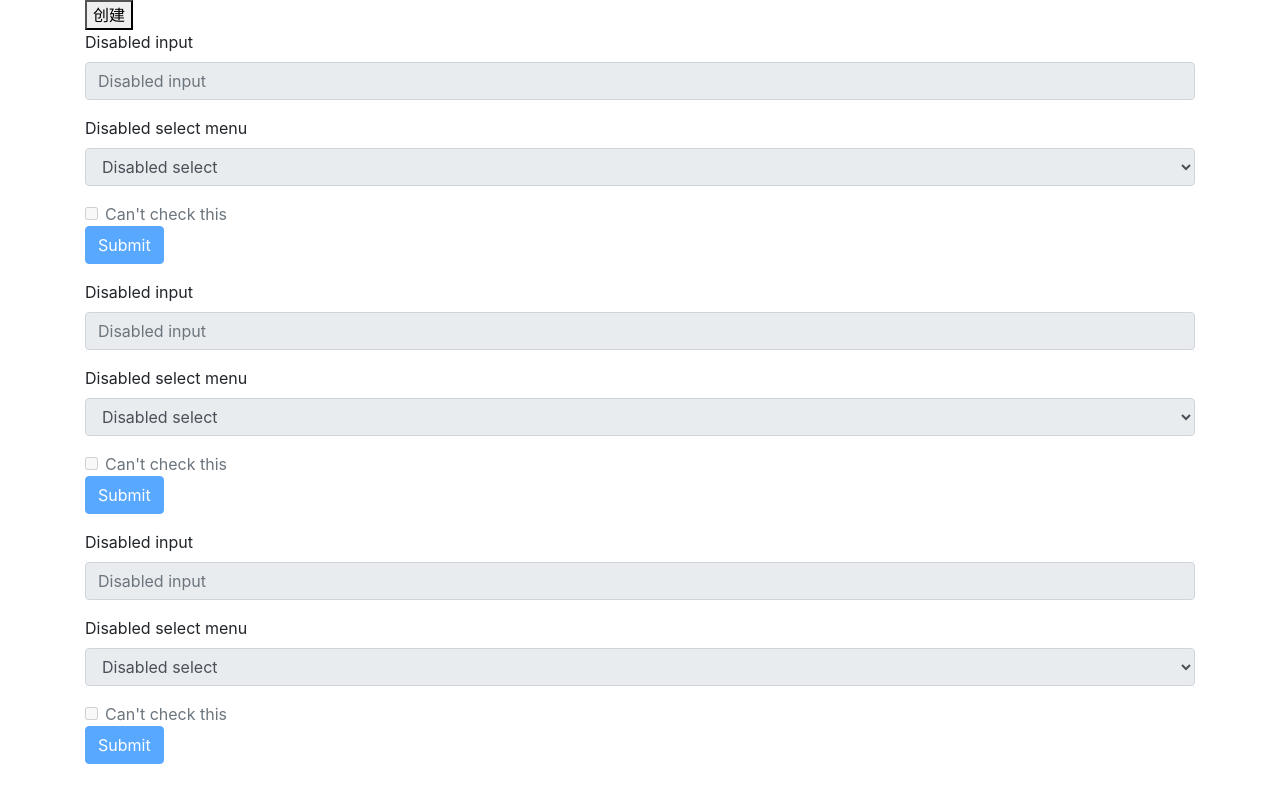
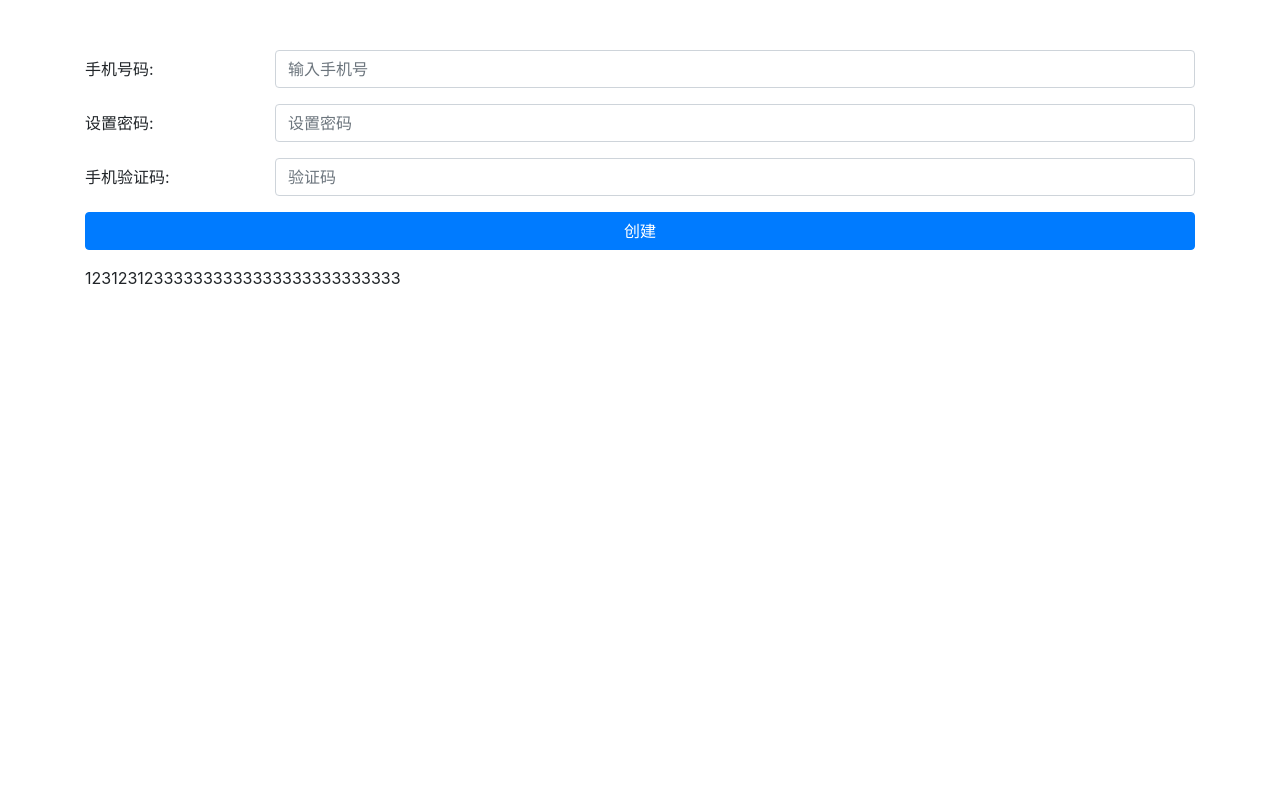
Before and after one commit to yuchengxie/nbt_wallet_js_btc_02, a website: page src/render/wallet/wallet.html in a window 1280 px wide. Drawn offline with Linux system fonts and the light colour scheme.

Commit message:
add wallet create

```diff
--- a/src/index.css
+++ b/src/index.css
@@ -49,8 +49,7 @@
     position: fixed;
     top: 50px;
     left: 0;
-    /* margin-top: 50px; */
-    height: 100%;
+    height: calc(100% - 50px);
     width: 100%;
     background: #eee;
 }
--- a/src/main/main.js
+++ b/src/main/main.js
@@ -3,7 +3,6 @@ let file=require('../utils/file')
 
 ipcMain.on('save',function(event,data){
     file.save(data);
-
 })
 
 ipcMain.on('create',function(event,data){
--- a/src/render/render.js
+++ b/src/render/render.js
@@ -15,7 +15,7 @@ window.onload = function () {
     var btn_wallet_create = frm.contentWindow.document.getElementById(E.btn_wallet_create);
 
     btn_wallet_create.onclick = function () {
-        ipcRenderer.send('test2', 'hahha 2222 db');
+        ipcRenderer.send('create', '18800000000123456');
     }
 
     /**
--- a/src/render/wallet/wallet.html
+++ b/src/render/wallet/wallet.html
@@ -10,71 +10,33 @@
 
 <body>
     <div class="container">
-        <button id='btn_wallet_create'>创建</button>
+        <form class="content">
+            <div class="form-group row">
+                <label for="inputEmail3" class="col-sm-2 col-form-label">手机号码:</label>
+                <div class="col-sm-10">
+                    <input type="phone" id='phone' class="form-control" id="inputEmail3" placeholder="输入手机号">
+                </div>
+            </div>
+            <div class="form-group row">
+                <label for="inputPassword3" class="col-sm-2 col-form-label">设置密码:</label>
+                <div class="col-sm-10">
+                    <input type="password" id='pwd' class="form-control" id="inputPassword3" placeholder="设置密码">
+                </div>
+            </div>
+            <div class="form-group row">
+                <label for="inputPassword3" class="col-sm-2 col-form-label">手机验证码:</label>
+                <div class="col-sm-10">
+                    <input type="password" id='code' class="form-control" id="inputPassword3" placeholder="验证码">
+                </div>
+            </div>
+            <div class="form-group row">
+                <div class="col-sm-12">
+                    <button type="button" id='btn_wallet_create' class="btn btn-primary col-sm-12 center-block">创建</button>
+                </div>
+            </div>
 
-        <form>
-            <fieldset disabled>
-                <div class="form-group">
-                    <label for="disabledTextInput">Disabled input</label>
-                    <input type="text" id="disabledTextInput" class="form-control" placeholder="Disabled input">
-                </div>
-                <div class="form-group">
-                    <label for="disabledSelect">Disabled select menu</label>
-                    <select id="disabledSelect" class="form-control">
-                        <option>Disabled select</option>
-                    </select>
-                </div>
-                <div class="form-check">
-                    <input class="form-check-input" type="checkbox" id="disabledFieldsetCheck" disabled>
-                    <label class="form-check-label" for="disabledFieldsetCheck">
-                        Can't check this
-                    </label>
-                </div>
-                <button type="submit" class="btn btn-primary">Submit</button>
-            </fieldset>
         </form>
-        <form>
-            <fieldset disabled>
-                <div class="form-group">
-                    <label for="disabledTextInput">Disabled input</label>
-                    <input type="text" id="disabledTextInput" class="form-control" placeholder="Disabled input">
-                </div>
-                <div class="form-group">
-                    <label for="disabledSelect">Disabled select menu</label>
-                    <select id="disabledSelect" class="form-control">
-                        <option>Disabled select</option>
-                    </select>
-                </div>
-                <div class="form-check">
-                    <input class="form-check-input" type="checkbox" id="disabledFieldsetCheck" disabled>
-                    <label class="form-check-label" for="disabledFieldsetCheck">
-                        Can't check this
-                    </label>
-                </div>
-                <button type="submit" class="btn btn-primary">Submit</button>
-            </fieldset>
-        </form>
-        <form>
-            <fieldset disabled>
-                <div class="form-group">
-                    <label for="disabledTextInput">Disabled input</label>
-                    <input type="text" id="disabledTextInput" class="form-control" placeholder="Disabled input">
-                </div>
-                <div class="form-group">
-                    <label for="disabledSelect">Disabled select menu</label>
-                    <select id="disabledSelect" class="form-control">
-                        <option>Disabled select</option>
-                    </select>
-                </div>
-                <div class="form-check">
-                    <input class="form-check-input" type="checkbox" id="disabledFieldsetCheck" disabled>
-                    <label class="form-check-label" for="disabledFieldsetCheck">
-                        Can't check this
-                    </label>
-                </div>
-                <button type="submit" class="btn btn-primary">Submit</button>
-            </fieldset>
-        </form>
+        <span id='addr' class="center-block">123123123333333333333333333333333</span>
 
         <!-- <table class="register">
             <tr>
@@ -111,23 +73,11 @@
 </html>
 
 <style>
-    .container {
-        /* width: 100%;
-        height: 100%;
-        display: flex; */
-        /* background: #eee; */
-        /* justify-content: center; */
-        /* margin-bottom: 40px; */
-        /* align-items: center; */
-    }
-
     p {
         font-size: 22px;
     }
 
     .content {
-        margin-top: 30px;
-        /* width: 70%; */
-
+        margin-top: 50px;
     }
 </style>
--- a/src/utils/file.js
+++ b/src/utils/file.js
@@ -3,8 +3,9 @@ const path = require('path');
 const fu = require('./fileutils');
 const secret=require('./secret')
 
-let default_fp = path.join(__dirname, '../../../data/');
-let fp = path.join(__dirname, '../../../data/account/');
+let default_fp = path.join(__dirname, '../../data/');
+// let fp = path.join(__dirname, '../../../data/account/');
+let fp = path.join(__dirname, '../../data/account/');
 let filename='ttt.cfg';
 
 fu.mkdirs(fp, function () {
```
Also changed, not shown: src/render/home/home.html (+5 -8 lines).
